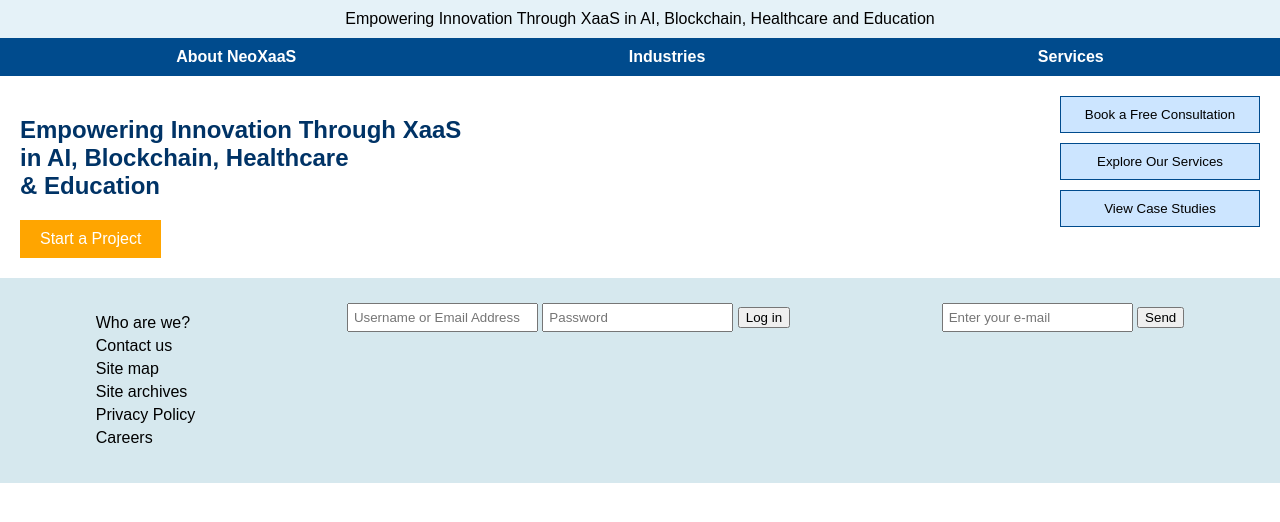
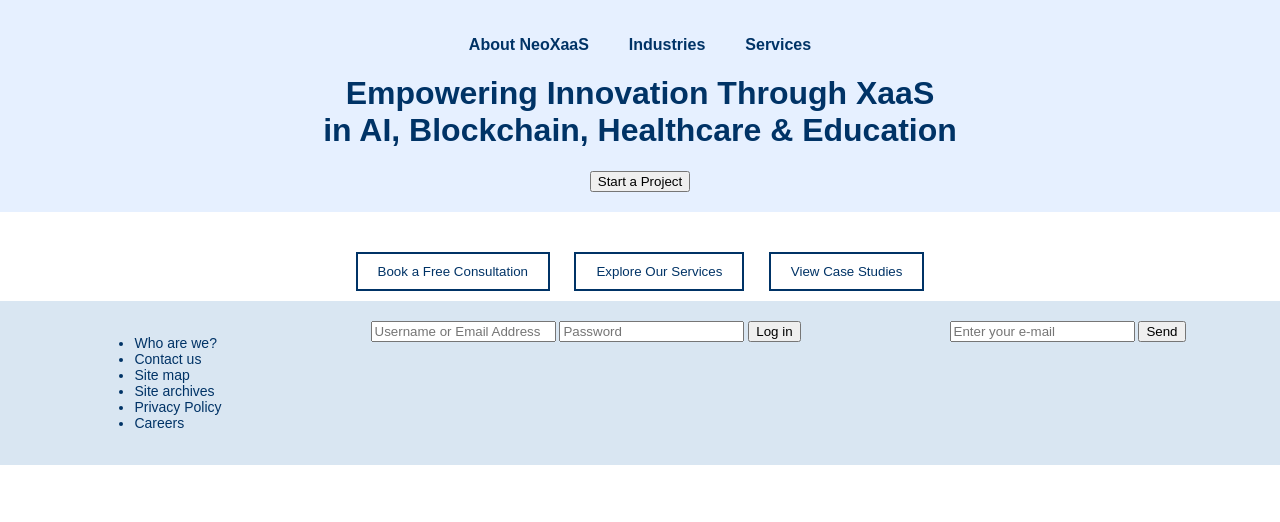
Before and after one commit to drobeidat/NeoXaaS---Website-, a plain HTML site: page index.html in a window 1280 px wide. Drawn offline with Linux system fonts and the light colour scheme.

Commit message:
Add files via upload

```diff
--- a/index.html
+++ b/index.html
@@ -2,32 +2,30 @@
 <!DOCTYPE html>
 <html lang="en">
 <head>
-    <meta charset="UTF-8">
+  <meta charset="UTF-8" />
+  <meta name="viewport" content="width=device-width, initial-scale=1.0"/>
   <title>NeoXaaS</title>
-    <link rel="stylesheet" href="style.css">
+  <link rel="stylesheet" href="style.css" />
 </head>
 <body>
   <header>
-        <div class="header-text">Empowering Innovation Through XaaS in AI, Blockchain, Healthcare and Education</div>
+    <nav>
+      <ul>
+        <li><a href="#">About NeoXaaS</a></li>
+        <li><a href="#">Industries</a></li>
+        <li><a href="#">Services</a></li>
+      </ul>
+    </nav>
+    <h1>Empowering Innovation Through XaaS<br>in AI, Blockchain, Healthcare & Education</h1>
+    <button>Start a Project</button>
   </header>
-    <nav>
-        <a href="#">About NeoXaaS</a>
-        <a href="#">Industries</a>
-        <a href="#">Services</a>
-    </nav>
-    <main>
-        <section class="hero">
-            <h1>Empowering Innovation Through XaaS<br>in AI, Blockchain, Healthcare<br>& Education</h1>
-            <button>Start a Project</button>
-        </section>
-        <aside>
+  <section>
     <button>Book a Free Consultation</button>
     <button>Explore Our Services</button>
     <button>View Case Studies</button>
-        </aside>
-    </main>
+  </section>
   <footer>
-        <div class="footer-links">
+    <div>
       <ul>
         <li>Who are we?</li>
         <li>Contact us</li>
@@ -37,13 +35,13 @@
         <li>Careers</li>
       </ul>
     </div>
-        <div class="footer-login">
-            <input type="text" placeholder="Username or Email Address">
-            <input type="password" placeholder="Password">
+    <div>
+      <input type="text" placeholder="Username or Email Address" />
+      <input type="password" placeholder="Password" />
       <button>Log in</button>
     </div>
-        <div class="newsletter">
-            <input type="email" placeholder="Enter your e-mail">
+    <div>
+      <input type="email" placeholder="Enter your e-mail" />
       <button>Send</button>
     </div>
   </footer>
--- a/style.css
+++ b/style.css
@@ -1,66 +1,56 @@
 
 body {
-    font-family: Arial, sans-serif;
-    margin: 0;
-    padding: 0;
+  font-family: Arial, sans-serif;
+  margin: 0;
+  padding: 0;
+  background-color: #ffffff;
+  color: #003366;
 }
+
 header {
-    background-color: #e5f2f8;
-    padding: 10px;
-    text-align: center;
+  background-color: #e6f0ff;
+  padding: 20px;
+  text-align: center;
 }
-nav {
-    background-color: #004b8d;
-    display: flex;
-    justify-content: space-around;
-    padding: 10px;
+
+nav ul {
+  list-style: none;
+  display: flex;
+  justify-content: center;
+  gap: 40px;
+  padding: 0;
 }
-nav a {
-    color: white;
-    text-decoration: none;
-    font-weight: bold;
+
+nav ul li a {
+  text-decoration: none;
+  font-weight: bold;
+  color: #003366;
 }
-main {
-    display: flex;
-    justify-content: space-between;
-    padding: 20px;
+
+section {
+  text-align: center;
+  margin-top: 30px;
 }
-.hero {
-    width: 60%;
+
+section button {
+  margin: 10px;
+  padding: 10px 20px;
+  background-color: #ffffff;
+  border: 2px solid #003366;
+  color: #003366;
+  cursor: pointer;
 }
-.hero h1 {
-    font-size: 24px;
-    color: #003366;
+
+section button:hover {
+  background-color: #003366;
+  color: #ffffff;
 }
-.hero button {
-    background-color: orange;
-    color: white;
-    padding: 10px 20px;
-    border: none;
-    font-size: 16px;
+
+footer {
+  background-color: #d9e6f2;
+  padding: 20px;
+  display: flex;
+  justify-content: space-around;
+  flex-wrap: wrap;
+  font-size: 14px;
 }
-aside button {
-    display: block;
-    margin-bottom: 10px;
-    padding: 10px;
-    width: 200px;
-    background-color: #cce5ff;
-    border: 1px solid #004b8d;
-}
-footer {
-    background-color: #d6e8ee;
-    display: flex;
-    justify-content: space-around;
-    padding: 20px;
-}
-footer ul {
-    list-style: none;
-    padding: 0;
-}
-footer li {
-    margin-bottom: 5px;
-}
-footer input {
-    margin: 5px 0;
-    padding: 5px;
-}
```
Lines whose indentation alone changed are shown as unchanged.
